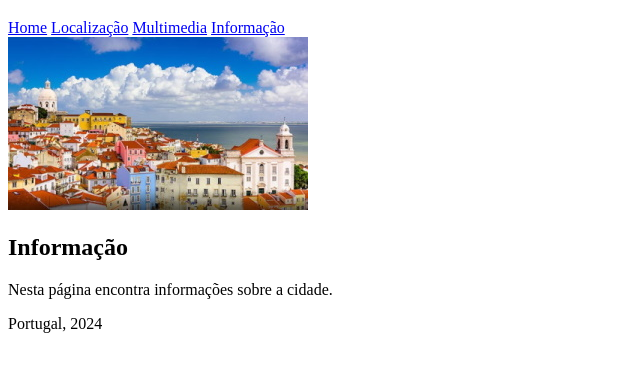
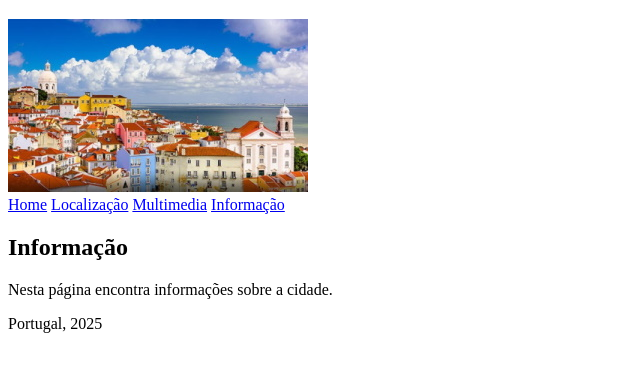
Before and after one commit to luciostuder/luciostuder.github.io, a plain HTML site: page cidade/info.html in a window 1280 px wide. Shown: the part 61-432 px from the top of the page, without its empty margins (0-640 px from the left). Drawn offline with Linux system fonts and the light colour scheme.

Commit message:
troquei imagem com menu na cidade

```diff
--- a/cidade/info.html
+++ b/cidade/info.html
@@ -11,20 +11,20 @@
 <body>
     <header>
         <h1>Lisboa</h1>
+        <img src="images/lisboa.jpg" alt="Lisboa">
         <nav>
             <a href="index.html">Home</a>
             <a href="local.html">Localização</a>
             <a href="multimedia.html">Multimedia</a>
             <a href="info.html">Informação</a>
         </nav>
-        <img src="images/lisboa.jpg" alt="Lisboa">
     </header>
     <main>
         <h2>Informação</h2>
         <p>Nesta página encontra informações sobre a cidade. </p>
     </main>
     <footer>
-        <p>Portugal, 2024</p>
+        <p>Portugal, 2025</p>
     </footer>
 </body>
 </html>
```
Also changed, not shown: cidade/index.html (+1 -1 lines), cidade/local.html (+2 -2 lines), cidade/multimedia.html (+2 -2 lines).
